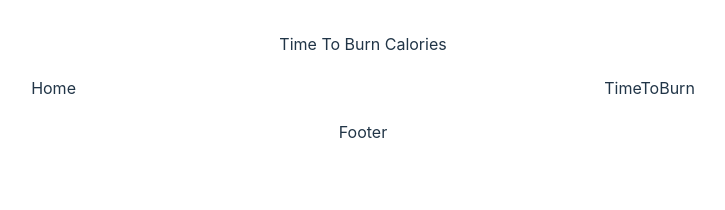
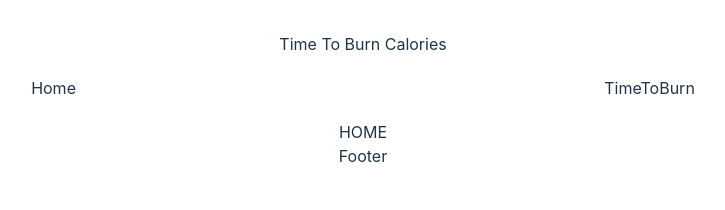
Before and after one commit to nandinip92/Time-To-Burn-Client, a React (Vite) app in the folder time_to_burn_client/: page / in a window 1280 px wide. Shown: the top 210 px of the page, without its empty margins (277-1002 px from the left). Built offline with nearby package versions, Linux system fonts and the light colour scheme.

Commit message:
feat: Adding home page component

```diff
--- a/time_to_burn_client/src/components/home/home.tsx
+++ b/time_to_burn_client/src/components/home/home.tsx
@@ -1 +1,5 @@
-export const Home = () => <></>;
+export const Home = () => (
+  <>
+    <h1>HOME</h1>
+  </>
+);
```
